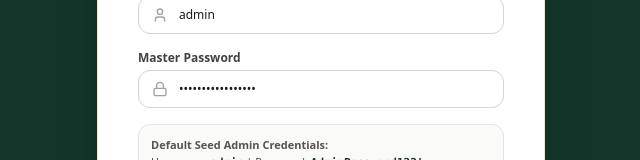
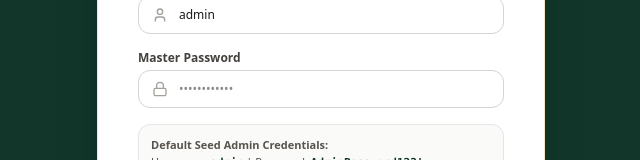
Before and after one commit to prince2006-vish/restauranter, a React (Vite) app in the folder client/: page /admin/login in a window 1280 px wide. Shown: the part 366-526 px from the top of the page, without its empty margins (319-959 px from the left). Built offline with nearby package versions, Linux system fonts and the light colour scheme; no server answers; a web font is replaced by a local one.

Commit message:
user change

```diff
--- a/client/src/admin/AdminLogin.jsx
+++ b/client/src/admin/AdminLogin.jsx
@@ -6,7 +6,7 @@ import toast from 'react-hot-toast';
 
 const AdminLogin = () => {
   const [username, setUsername] = useState('admin');
-  const [password, setPassword] = useState('AdminPassword123!');
+  const [password, setPassword] = useState('');
   const [loading, setLoading] = useState(false);
 
   const { adminLogin, isAdminAuthenticated } = useAuth();
```
